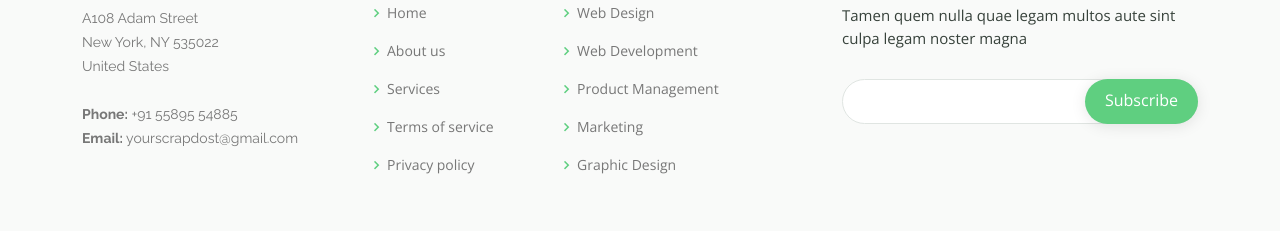
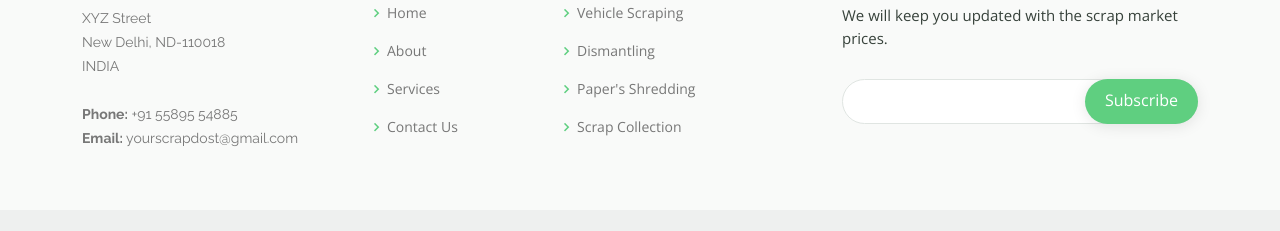
Before and after one commit to Kaushal273/Your_ScrapDost, a plain HTML site: page index.html in a window 1280 px wide. Shown: the part 2776-3007 px from the top of the page. Drawn offline with nearby package versions, Linux system fonts and the light colour scheme.

Commit message:
Footer first commit

```diff
--- a/index.html
+++ b/index.html
@@ -29,13 +29,7 @@
   <!-- Template Main CSS File -->
   <link href="assets/css/style.css" rel="stylesheet">
 
-  <!-- =======================================================
-  * Template Name: Mentor
-  * Updated: Mar 10 2023 with Bootstrap v5.2.3
-  * Template URL: https://bootstrapmade.com/mentor-free-education-bootstrap-theme/
-  * Author: BootstrapMade.com
-  * License: https://bootstrapmade.com/license/
-  ======================================================== -->
+
 </head>
 
 <body>
@@ -443,9 +437,9 @@
           <div class="col-lg-3 col-md-6 footer-contact">
             <h3>Your Scrap_दोस्त</h3>
             <p>
-              A108 Adam Street <br>
-              New York, NY 535022<br>
-              United States <br><br>
+              XYZ Street <br>
+              New Delhi, ND-110018<br>
+              INDIA <br><br>
               <strong>Phone:</strong> +91 55895 54885<br>
               <strong>Email:</strong> yourscrapdost@gmail.com<br>
             </p>
@@ -455,27 +449,28 @@
             <h4>Useful Links</h4>
             <ul>
               <li><i class="bx bx-chevron-right"></i> <a href="#">Home</a></li>
-              <li><i class="bx bx-chevron-right"></i> <a href="#">About us</a></li>
+              <li><i class="bx bx-chevron-right"></i> <a href="#">About</a></li>
               <li><i class="bx bx-chevron-right"></i> <a href="#">Services</a></li>
-              <li><i class="bx bx-chevron-right"></i> <a href="#">Terms of service</a></li>
-              <li><i class="bx bx-chevron-right"></i> <a href="#">Privacy policy</a></li>
+              <li><i class="bx bx-chevron-right"></i> <a href="#">Contact Us</a></li>
+              <!-- <li><i class="bx bx-chevron-right"></i> <a href="#">Terms of service</a></li> -->
+              <!-- <li><i class="bx bx-chevron-right"></i> <a href="#">Privacy policy</a></li> -->
             </ul>
           </div>
 
           <div class="col-lg-3 col-md-6 footer-links">
             <h4>Our Services</h4>
             <ul>
-              <li><i class="bx bx-chevron-right"></i> <a href="#">Web Design</a></li>
-              <li><i class="bx bx-chevron-right"></i> <a href="#">Web Development</a></li>
-              <li><i class="bx bx-chevron-right"></i> <a href="#">Product Management</a></li>
-              <li><i class="bx bx-chevron-right"></i> <a href="#">Marketing</a></li>
-              <li><i class="bx bx-chevron-right"></i> <a href="#">Graphic Design</a></li>
+              <li><i class="bx bx-chevron-right"></i> <a href="#">Vehicle Scraping</a></li>
+              <li><i class="bx bx-chevron-right"></i> <a href="#">Dismantling</a></li>
+              <li><i class="bx bx-chevron-right"></i> <a href="#">Paper's Shredding</a></li>
+              <li><i class="bx bx-chevron-right"></i> <a href="#">Scrap Collection</a></li>
+              <!-- <li><i class="bx bx-chevron-right"></i> <a href="#">Graphic Design</a></li> -->
             </ul>
           </div>
 
           <div class="col-lg-4 col-md-6 footer-newsletter">
             <h4>Join Our Newsletter</h4>
-            <p>Tamen quem nulla quae legam multos aute sint culpa legam noster magna</p>
+            <p>We will keep you updated with the scrap market prices.</p>
             <form action="" method="post">
               <input type="email" name="email"><input type="submit" value="Subscribe">
             </form>
```
